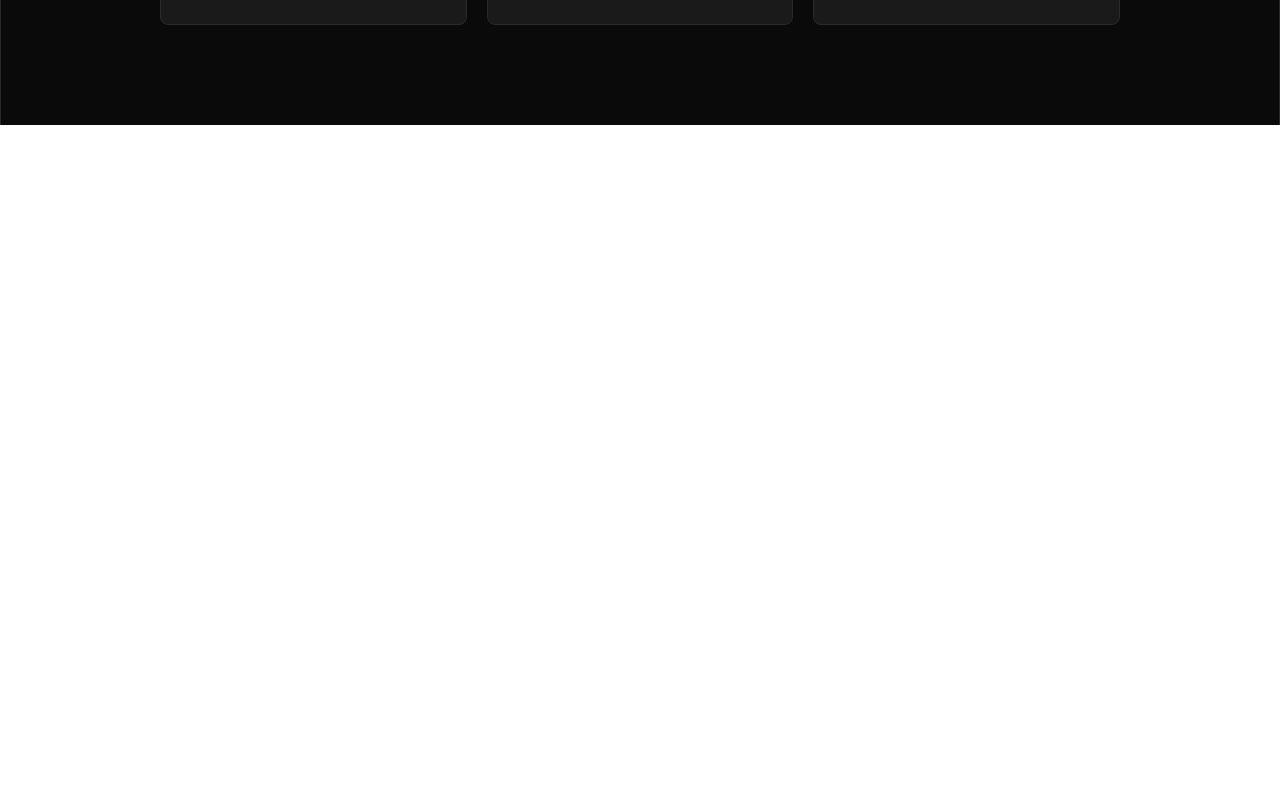
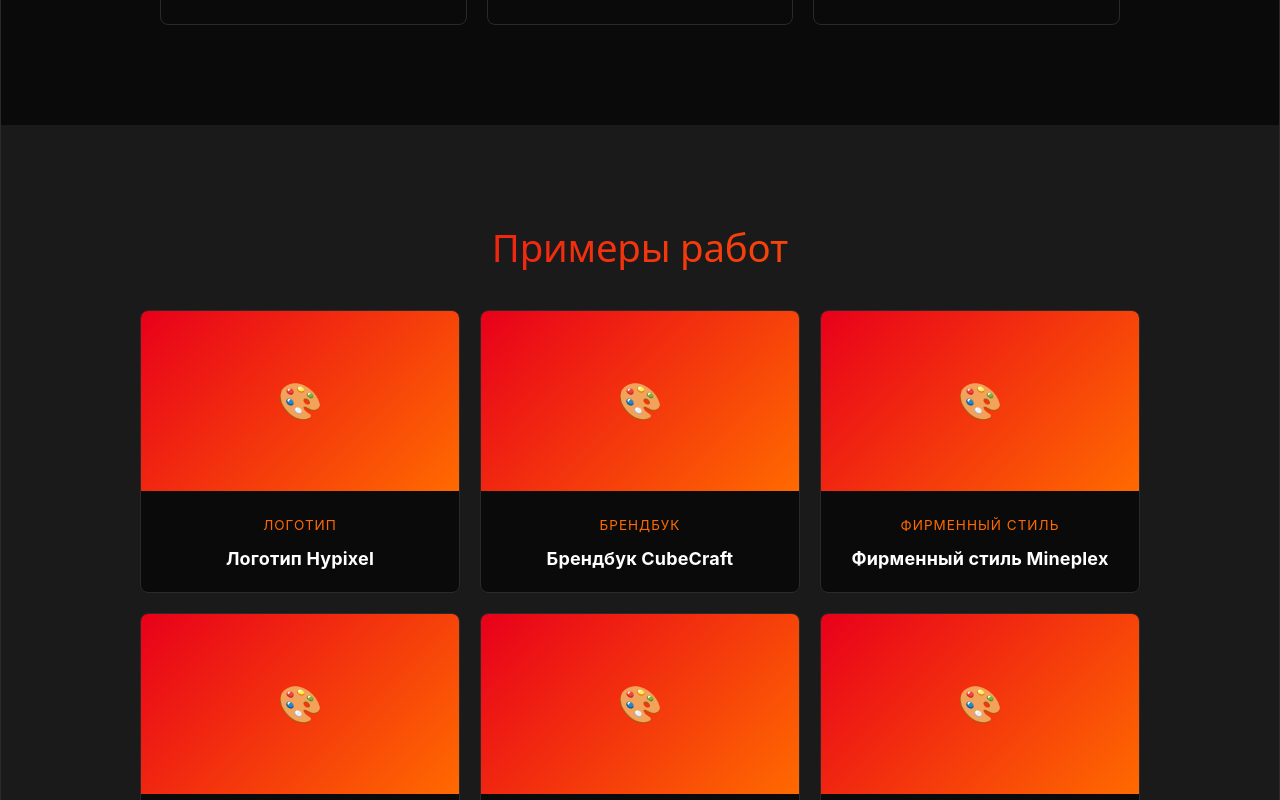
Before and after one commit to m1ndyp/ncea-site, a React (Vite) app: page / in a window 1280 px wide. Shown: the part 1140-1940 px from the top of the page. Before the commit the page ends 1265 px from the top, so only its background shows below. Built offline with nearby package versions, Linux system fonts and the light colour scheme.

Commit message:
Портфолио

```diff
--- a/src/App.jsx
+++ b/src/App.jsx
@@ -1,12 +1,14 @@
 import './App.css'
 import Hero from './components/Hero'
 import About from './components/About'
+import Portfolio from './components/Portfolio'
 
 function App() {
   return (
     <div>
       <Hero />
       <About />
+      <Portfolio />
     </div>
   )
 }
--- a/src/components/About.jsx
+++ b/src/components/About.jsx
@@ -33,7 +33,7 @@
             }}>
                 {['Логотип', 'Брендбук', 'Фирменный стиль'].map((item) => (
                     <div key={item} style={{
-                        background: 'var(--gray)',
+                        background: 'var(--grey)',
                         border: '1px solid var(--border)',
                         borderRadius: '8px',
                         padding: '30px',
--- /dev/null
+++ b/src/components/Portfolio.jsx
@@ -0,0 +1,76 @@
+function Portfolio() {
+    const works = [
+        { id: 1, title: 'Логотип Hypixel', category: 'Логотип' },
+        { id: 2, title: 'Брендбук CubeCraft', category: 'Брендбук' },
+        { id: 3, title: 'Фирменный стиль Mineplex', category: 'Фирменный стиль' },
+        { id: 4, title: 'Логотип 2b2t', category: 'Логотип' },
+        { id: 5, title: 'Брендинг Wynncraft', category: 'Брендбук' },
+        { id: 6, title: 'Айдентика Lunar Network', category: 'Фирменный стиль' },
+    ]
+
+    return (
+        <section style={{ padding: '100px 20px', background: 'var(--gray)' }}>
+            <div style={{ maxWidth: '1000px', margin: '0 auto' }}>
+
+                <h2 style={{
+                    fontSize: 'clamp(1.5rem, 3vw, 2.5rem)',
+                    marginBottom: '40px',
+                    background: 'linear-gradient(90deg, var(--red), var(--orange))',
+                    WebkitBackgroundClip: 'text',
+                    backgroundClip: 'text',
+                    WebkitTextFillColor: 'transparent',
+                    color: 'transparent',
+                }}>
+                    Примеры работ
+                </h2>
+
+                <div style={{
+                    display: 'grid',
+                    gridTemplateColumns: 'repeat(3, 1fr)',
+                    gap: '20px',
+                }}>
+                    {works.map((work) => (
+                        <div key={work.id} style={{
+                            background: 'var(--black)',
+                            border: '1px solid #2a2a2a',
+                            borderRadius: '8px',
+                            overflow: 'hidden',
+                        }}>
+                            <div style={{
+                                height: '180px',
+                                background: 'linear-gradient(135deg, var(--red), var(--orange))',
+                                display: 'flex',
+                                alignItems: 'center',
+                                justifyContent: 'center',
+                                fontSize: '2rem',
+                            }}>
+                                🎨
+                            </div>
+                            <div style={{ padding: '20px' }}>
+                                <span style={{
+                                    fontSize: '0.75rem',
+                                    color: 'var(--orange)',
+                                    textTransform: 'uppercase',
+                                    letterSpacing: '1px',
+                                }}>
+                                    {work.category}
+                                </span>
+                                <p style={{
+                                    color: 'var(--white)',
+                                    fontWeight: 'bold',
+                                    marginTop: '8px',
+                                }}>
+                                    {work.title}
+                                </p>
+                            </div>
+
+                        </div>
+                    ))}
+                </div>
+
+            </div>
+        </section>
+    )
+}
+
+export default Portfolio
```
